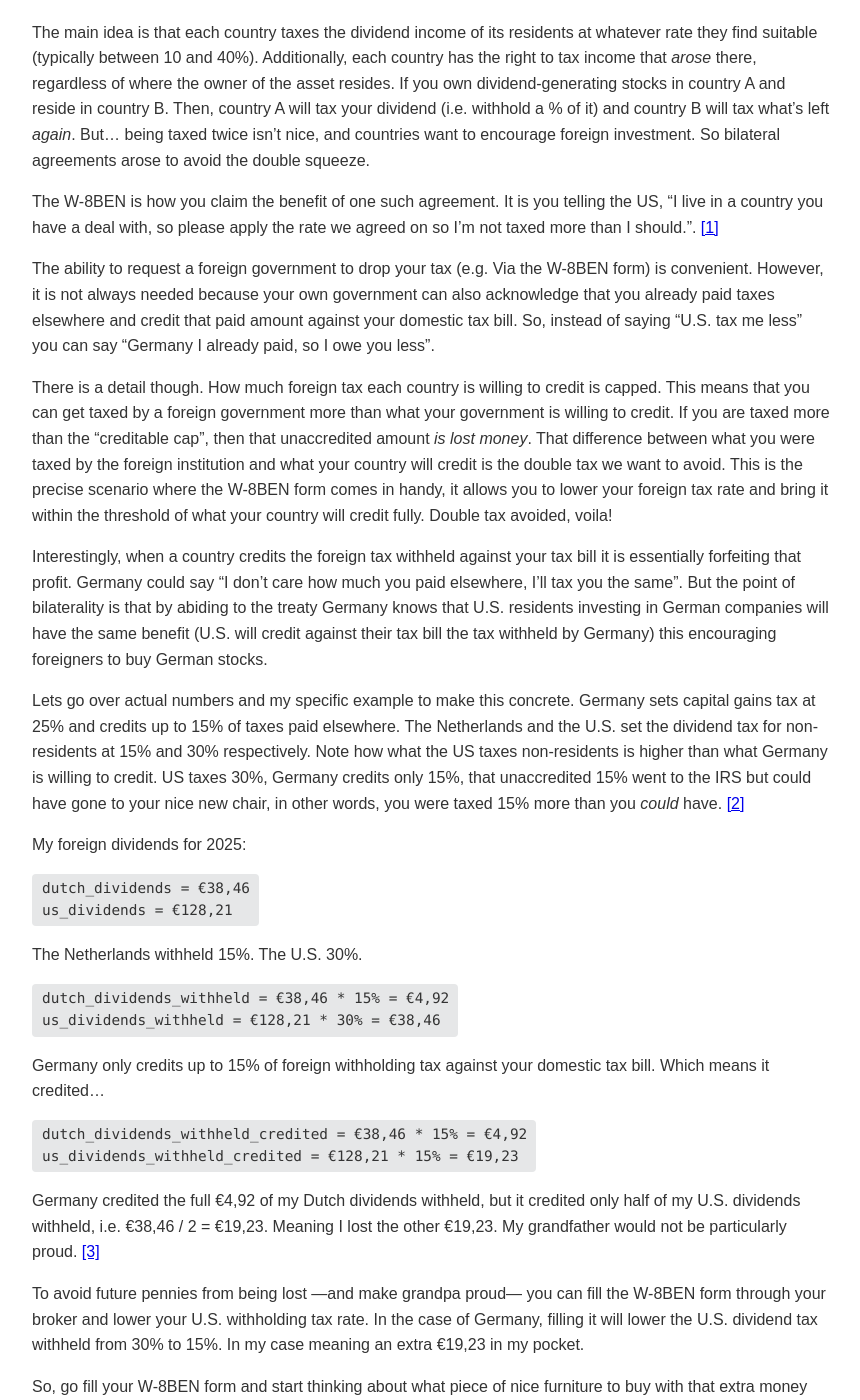
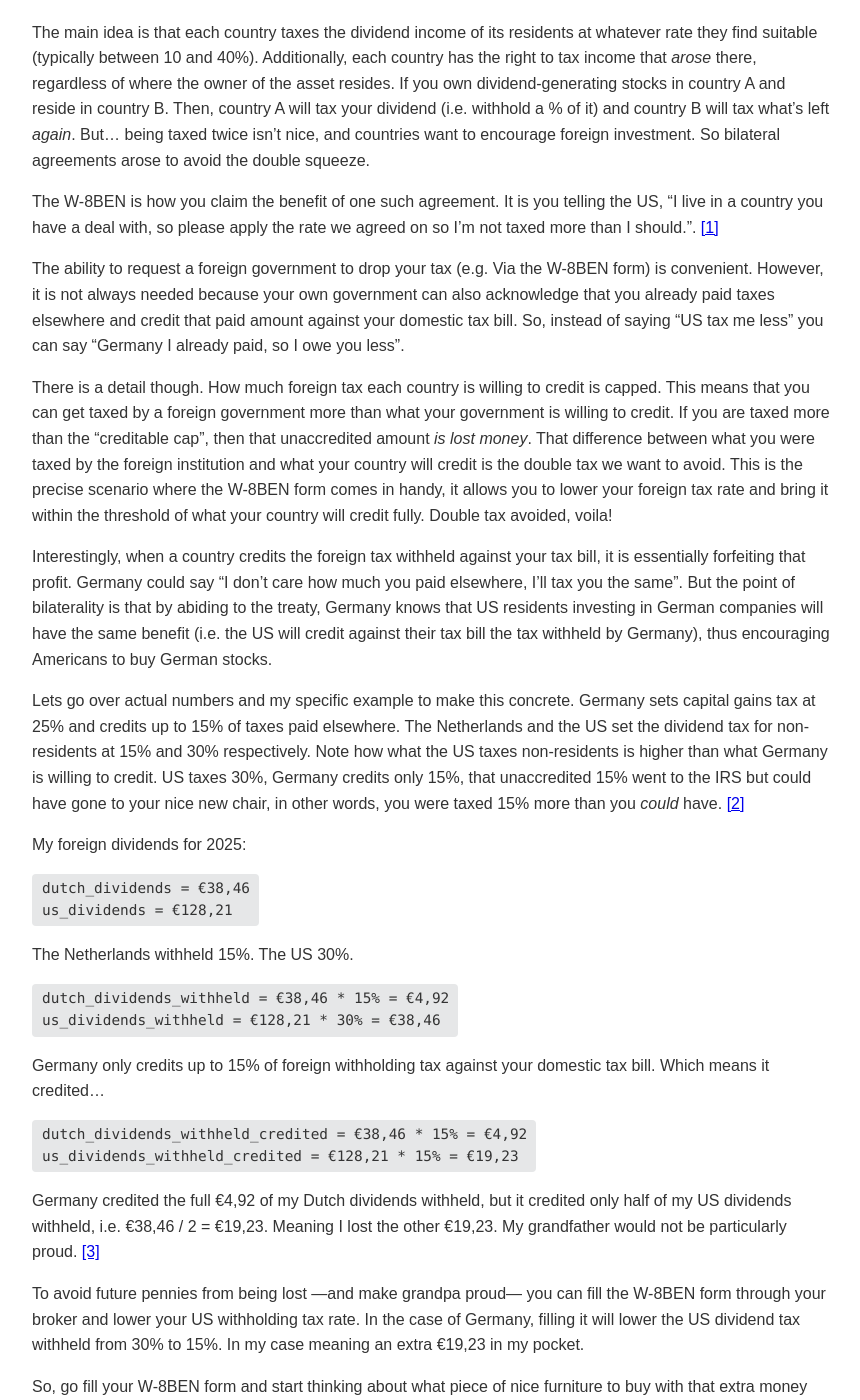
Before and after one commit to Sam1320/Sam1320.github.io, a Jekyll site: the page built from _posts/2026-05-16-its-the-pennies-what-you-gotta-pay-attention-to.md, in a window 1280 px wide and 1400 px high, scrolled down 293 px. Shown: the whole window, without its empty margins (208-1068 px from the left). Built offline with Jekyll 4.4.1, drawn with Linux system fonts in a browser that asks for light colours.

Commit message:
fix: standardize references to the US and clarify tax credit explanations

```diff
--- a/_posts/2026-05-16-its-the-pennies-what-you-gotta-pay-attention-to.md
+++ b/_posts/2026-05-16-its-the-pennies-what-you-gotta-pay-attention-to.md
@@ -11,14 +11,14 @@ The main idea is that each country taxes the dividend income of its residents at
 
 The W-8BEN is how you claim the benefit of one such agreement. It is you telling the US, "I live in a country you have a deal with, so please apply the rate we agreed on so I'm not taxed more than I should.". <a href="#fn1">[1]</a>
 
-The ability to request a foreign government to drop your tax (e.g. Via the W-8BEN form) is convenient.  However, it is not always needed because your own government can also acknowledge that you already paid taxes elsewhere and credit that paid amount against your domestic tax bill. So, instead of saying "U.S. tax me less" you can say "Germany I already paid, so I owe you less".
+The ability to request a foreign government to drop your tax (e.g. Via the W-8BEN form) is convenient.  However, it is not always needed because your own government can also acknowledge that you already paid taxes elsewhere and credit that paid amount against your domestic tax bill. So, instead of saying "US tax me less" you can say "Germany I already paid, so I owe you less".
 
 There is a detail though. How much foreign tax each country is willing to credit is capped. This means that you can get taxed by a foreign government more than what your government is willing to credit. If you are taxed more than the "creditable cap", then that unaccredited amount *is lost money*. That difference between what you were taxed by the foreign institution and what your country will credit is the double tax we want to avoid. This is the precise scenario where the W-8BEN form comes in handy, it allows you to lower your foreign tax rate and bring it within the threshold of what your country will credit fully. Double tax avoided, voila!
 
-Interestingly, when a country credits the foreign tax withheld against your tax bill it is essentially forfeiting that profit. Germany could say "I don't care how much you paid elsewhere, I'll tax you the same". But the point of bilaterality is that by abiding to the treaty Germany knows that U.S. residents investing in German companies will have the same benefit (U.S. will credit against their tax bill the tax withheld by Germany) this encouraging foreigners to buy German stocks.
+Interestingly, when a country credits the foreign tax withheld against your tax bill, it is essentially forfeiting that profit. Germany could say "I don't care how much you paid elsewhere, I'll tax you the same". But the point of bilaterality is that by abiding to the treaty, Germany knows that US residents investing in German companies will have the same benefit (i.e. the US will credit against their tax bill the tax withheld by Germany), thus encouraging Americans to buy German stocks.
 
 Lets go over actual numbers and my specific example to make this concrete. Germany sets capital gains tax at 25%
- and credits up to 15% of taxes paid elsewhere. The Netherlands and the U.S. set the dividend tax for non-residents at 15% and 30% respectively. Note how what the US taxes non-residents is higher than what Germany is willing to credit. US taxes 30%, Germany credits only 15%, that unaccredited 15% went to the IRS but could have gone to your nice new chair, in other words, you were taxed 15% more than you _could_ have. <a href="#fn2">[2]</a>
+ and credits up to 15% of taxes paid elsewhere. The Netherlands and the US set the dividend tax for non-residents at 15% and 30% respectively. Note how what the US taxes non-residents is higher than what Germany is willing to credit. US taxes 30%, Germany credits only 15%, that unaccredited 15% went to the IRS but could have gone to your nice new chair, in other words, you were taxed 15% more than you _could_ have. <a href="#fn2">[2]</a>
 
 My foreign dividends for 2025:
 
@@ -27,7 +27,7 @@ My foreign dividends for 2025:
 us_dividends = €128,21</div>
 
 
-The Netherlands withheld 15%. The U.S. 30%.
+The Netherlands withheld 15%. The US 30%.
 
 <div class="calculation">dutch_dividends_withheld = €38,46 * 15% = €4,92
 us_dividends_withheld = €128,21 * 30% = €38,46</div>
@@ -38,9 +38,9 @@ Germany only credits up to 15% of foreign withholding tax against your domestic
 us_dividends_withheld_credited = €128,21 * 15% = €19,23</div>
 
 
-Germany credited the full €4,92 of my Dutch dividends withheld, but it credited only half of my U.S. dividends withheld, i.e. €38,46 / 2 = €19,23. Meaning I lost the other €19,23. My grandfather would not be particularly proud. <a href="#fn3">[3]</a>
+Germany credited the full €4,92 of my Dutch dividends withheld, but it credited only half of my US dividends withheld, i.e. €38,46 / 2 = €19,23. Meaning I lost the other €19,23. My grandfather would not be particularly proud. <a href="#fn3">[3]</a>
 
-To avoid future pennies from being lost —and make grandpa proud— you can fill the W-8BEN form through your broker and lower your U.S. withholding tax rate. In the case of Germany, filling it will lower the U.S. dividend tax withheld from 30% to 15%. In my case meaning an extra €19,23 in my pocket.
+To avoid future pennies from being lost —and make grandpa proud— you can fill the W-8BEN form through your broker and lower your US withholding tax rate. In the case of Germany, filling it will lower the US dividend tax withheld from 30% to 15%. In my case meaning an extra €19,23 in my pocket.
 
 So, go fill your W-8BEN form and start thinking about what piece of nice furniture to buy with that extra money you'll be getting.
 
@@ -49,6 +49,6 @@ So, go fill your W-8BEN form and start thinking about what piece of nice furnitu
 
 <p id="fn1">[1] I added a direct link to the form provided by the IRS, but you normally file this through your broker.
 
-<p id="fn2">[2] I didn't know how often do these rates change and wanted to provide snapshots of the law as sources here in case they change by the time you read this post. But it turns out that international dividend tax rates are incredibly stable, they have not changed in over a decade. But, these can change anyways here are the <a href="https://business.gov.nl/regulations/dividend-tax/">Dutch</a>, <a href="https://www.law.cornell.edu/uscode/text/26/871">U.S.</a> and <a href="https://www.gesetze-im-internet.de/estg/__32d.html" target="_blank">German</a> sources. </p>
+<p id="fn2">[2] I didn't know how often do these rates change and wanted to provide snapshots of the law as sources here in case they change by the time you read this post. But it turns out that international dividend tax rates are incredibly stable, they have not changed in over a decade. But, these can change anyways here are the <a href="https://business.gov.nl/regulations/dividend-tax/">Dutch</a>, <a href="https://www.law.cornell.edu/uscode/text/26/871">US</a> and <a href="https://www.gesetze-im-internet.de/estg/__32d.html" target="_blank">German</a> sources. </p>
 
 <p id="fn3">[3] I said I "lost" the other €19 but you can actually reclaim over-withheld tax by filling a 1040-NR form.
```
